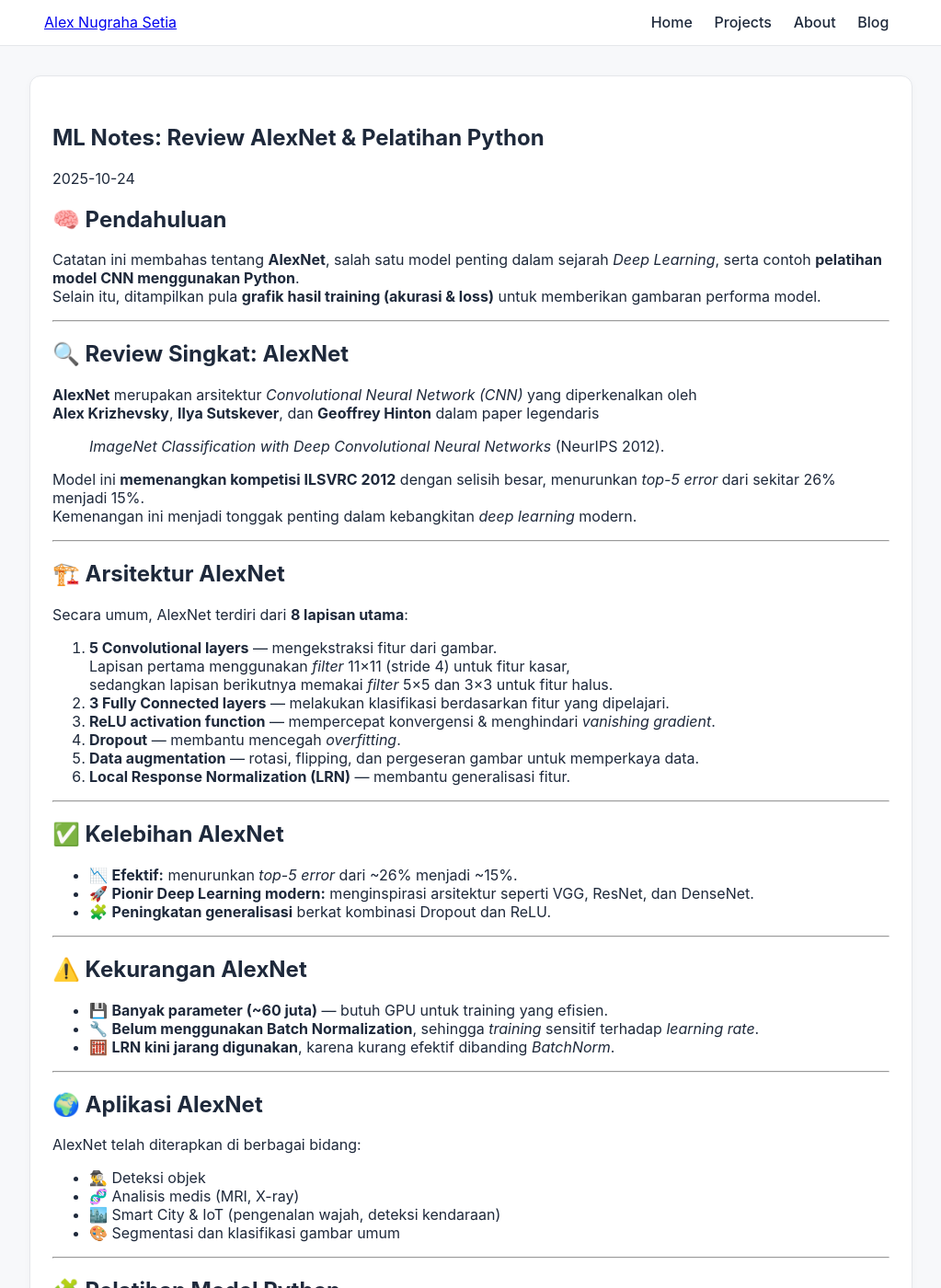
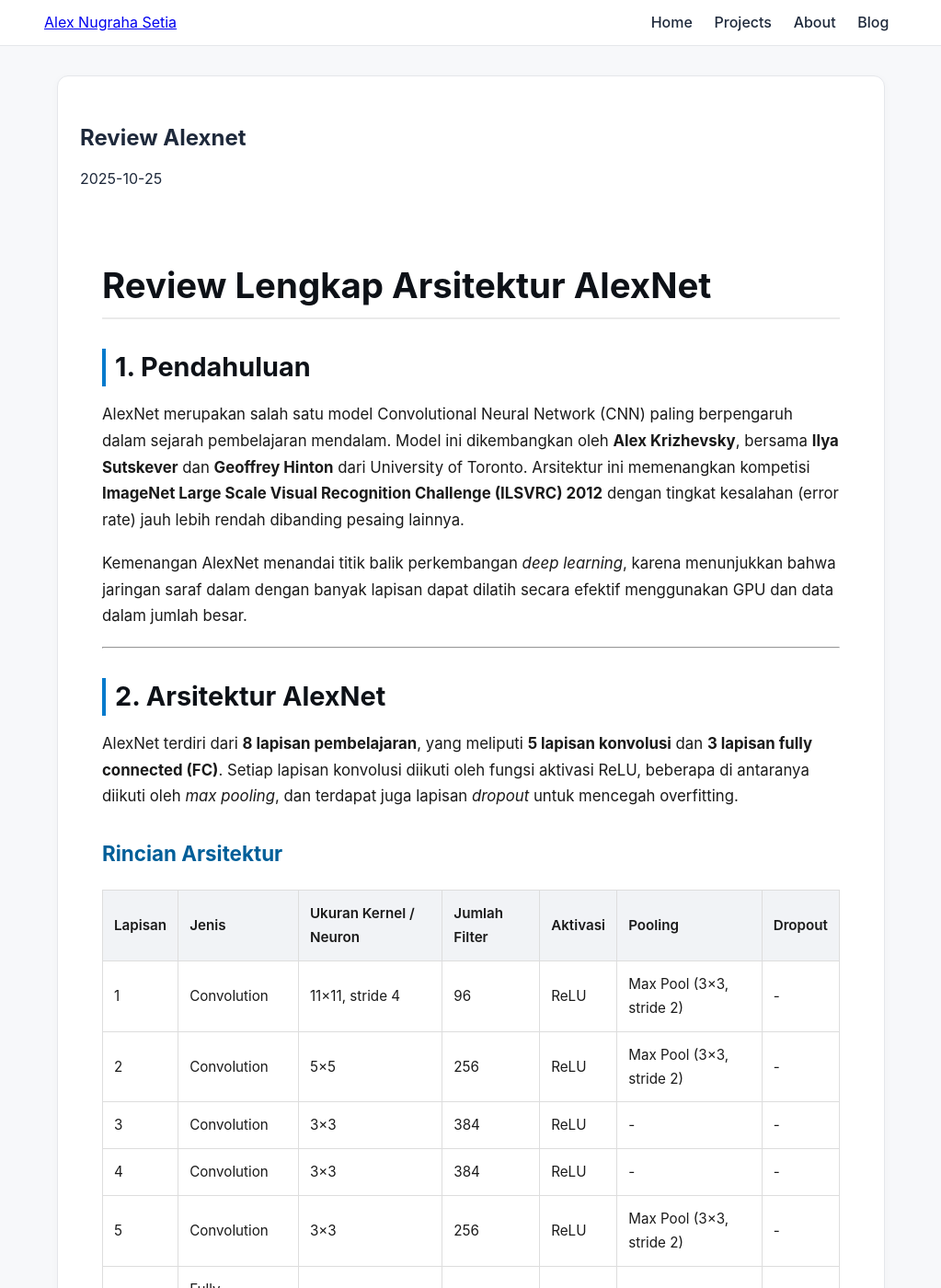
Before and after one commit to Jiku1/Alex-Nugraha, a Jekyll site: the page built from _posts/2025-10-25-review-alexnet.md, in a window 1280 px wide and 1400 px high. Shown: the whole window at 92% size, without its empty margins (128-1151 px from the left). Built offline with Jekyll 4.4.1, drawn with Linux system fonts in a browser that asks for light colours; our own code applies the rules of GitHub Pages for plain Markdown files; some of the changed text lies outside the part shown.

Commit message:
updt review

````diff
--- a/_layouts/post.html
+++ b/_layouts/post.html
@@ -1,11 +1,14 @@
 ---
 layout: default
 ---
+<link rel="stylesheet" href="{{ '/assets/css/blog-post.css' | relative_url }}">
+
 <article class="post">
   <h1>{{ page.title }}</h1>
   <p class="post-meta">{{ page.date | date: "%Y-%m-%d" }}</p>
-  <div class="post-content">{{ content }}</div>
-
+  <div class="post-content">
+  {{ content }}
+</div>
   <section class="comments">
     {% include giscus.html %}
   </section>
--- a/_posts/2025-10-25-review-alexnet.md
+++ b/_posts/2025-10-25-review-alexnet.md
@@ -1,111 +1,133 @@
----
-layout: post
-title: "ML Notes: Review AlexNet & Pelatihan Python"
-author: "Alex Nugraha"
-date: 2025-10-24 10:00:00 +0700
-description: "Review arsitektur AlexNet, pelatihan CNN dengan Python, serta hasil grafik accuracy & loss training."
-tags: ["Deep Learning", "CNN", "AlexNet", "Machine Learning"]
----
+# Review Lengkap Arsitektur AlexNet
 
+## 1. Pendahuluan
 
-## 🧠 Pendahuluan
+AlexNet merupakan salah satu model Convolutional Neural Network (CNN) paling berpengaruh dalam sejarah pembelajaran mendalam. Model ini dikembangkan oleh **Alex Krizhevsky**, bersama **Ilya Sutskever** dan **Geoffrey Hinton** dari University of Toronto. Arsitektur ini memenangkan kompetisi **ImageNet Large Scale Visual Recognition Challenge (ILSVRC) 2012** dengan tingkat kesalahan (error rate) jauh lebih rendah dibanding pesaing lainnya.
 
-Catatan ini membahas tentang **AlexNet**, salah satu model penting dalam sejarah *Deep Learning*, serta contoh **pelatihan model CNN menggunakan Python**.
-Selain itu, ditampilkan pula **grafik hasil training (akurasi & loss)** untuk memberikan gambaran performa model.
+Kemenangan AlexNet menandai titik balik perkembangan *deep learning*, karena menunjukkan bahwa jaringan saraf dalam dengan banyak lapisan dapat dilatih secara efektif menggunakan GPU dan data dalam jumlah besar.
 
 ---
 
-## 🔍 Review Singkat: AlexNet
+## 2. Arsitektur AlexNet
 
-**AlexNet** merupakan arsitektur *Convolutional Neural Network (CNN)* yang diperkenalkan oleh
-**Alex Krizhevsky**, **Ilya Sutskever**, dan **Geoffrey Hinton** dalam paper legendaris
-> *ImageNet Classification with Deep Convolutional Neural Networks* (NeurIPS 2012).
+AlexNet terdiri dari **8 lapisan pembelajaran**, yang meliputi **5 lapisan konvolusi** dan **3 lapisan fully connected (FC)**. Setiap lapisan konvolusi diikuti oleh fungsi aktivasi ReLU, beberapa di antaranya diikuti oleh *max pooling*, dan terdapat juga lapisan *dropout* untuk mencegah overfitting.
 
-Model ini **memenangkan kompetisi ILSVRC 2012** dengan selisih besar, menurunkan *top-5 error* dari sekitar 26% menjadi 15%.
-Kemenangan ini menjadi tonggak penting dalam kebangkitan *deep learning* modern.
+### Rincian Arsitektur
+
+| Lapisan | Jenis | Ukuran Kernel / Neuron | Jumlah Filter | Aktivasi | Pooling | Dropout |
+|----------|-------|------------------------|----------------|------------|----------|----------|
+| 1 | Convolution | 11×11, stride 4 | 96 | ReLU | Max Pool (3×3, stride 2) | - |
+| 2 | Convolution | 5×5 | 256 | ReLU | Max Pool (3×3, stride 2) | - |
+| 3 | Convolution | 3×3 | 384 | ReLU | - | - |
+| 4 | Convolution | 3×3 | 384 | ReLU | - | - |
+| 5 | Convolution | 3×3 | 256 | ReLU | Max Pool (3×3, stride 2) | - |
+| 6 | Fully Connected | 4096 neuron | - | ReLU | - | Ya |
+| 7 | Fully Connected | 4096 neuron | - | ReLU | - | Ya |
+| 8 | Fully Connected | 1000 neuron (kelas) | - | Softmax | - | - |
+
+Model ini awalnya dilatih pada **dua GPU** secara paralel untuk mengatasi keterbatasan memori GPU saat itu. Setiap GPU memproses sebagian dari neuron dan hasilnya digabungkan di lapisan tertentu.
 
 ---
 
-## 🏗️ Arsitektur AlexNet
+## 3. Inovasi Utama
 
-Secara umum, AlexNet terdiri dari **8 lapisan utama**:
+Beberapa inovasi penting dari AlexNet yang membuatnya unggul:
 
-1. **5 Convolutional layers** — mengekstraksi fitur dari gambar.
-   Lapisan pertama menggunakan *filter* 11×11 (stride 4) untuk fitur kasar,
-   sedangkan lapisan berikutnya memakai *filter* 5×5 dan 3×3 untuk fitur halus.
-2. **3 Fully Connected layers** — melakukan klasifikasi berdasarkan fitur yang dipelajari.
-3. **ReLU activation function** — mempercepat konvergensi & menghindari *vanishing gradient*.
-4. **Dropout** — membantu mencegah *overfitting*.
-5. **Data augmentation** — rotasi, flipping, dan pergeseran gambar untuk memperkaya data.
-6. **Local Response Normalization (LRN)** — membantu generalisasi fitur.
+1. **Penggunaan ReLU (Rectified Linear Unit)**
+   Fungsi aktivasi ReLU mempercepat proses konvergensi pelatihan dibandingkan sigmoid atau tanh.
+
+2. **Training pada GPU**
+   AlexNet adalah salah satu model pertama yang memanfaatkan *GPU computing* secara ekstensif, mempercepat proses pelatihan hingga 10× lebih cepat dibanding CPU.
+
+3. **Dropout**
+   Digunakan pada lapisan fully connected untuk mengurangi *overfitting*.
+
+4. **Data Augmentation**
+   Meningkatkan variasi data pelatihan melalui translasi, rotasi kecil, dan flipping horizontal.
+
+5. **Local Response Normalization (LRN)**
+   Membantu menormalisasi aktivasi antar neuron dan meningkatkan generalisasi.
 
 ---
 
-## ✅ Kelebihan AlexNet
+## 4. Hasil Eksperimen
 
-- 📉 **Efektif:** menurunkan *top-5 error* dari ~26% menjadi ~15%.
-- 🚀 **Pionir Deep Learning modern:** menginspirasi arsitektur seperti VGG, ResNet, dan DenseNet.
-- 🧩 **Peningkatan generalisasi** berkat kombinasi Dropout dan ReLU.
+Model ini diuji pada dataset **ImageNet LSVRC-2012** yang berisi lebih dari 1,2 juta gambar dengan 1000 kelas.
+
+| Metrik | Nilai |
+|--------|--------|
+| Top-1 Error | 37.5% |
+| Top-5 Error | 17.0% |
+
+Angka ini mengungguli model peringkat kedua dengan selisih lebih dari **10%**, yang merupakan pencapaian signifikan di bidang visi komputer.
 
 ---
 
-## ⚠️ Kekurangan AlexNet
+## 5. Visualisasi dan Analisis Hasil Training
 
-- 💾 **Banyak parameter (~60 juta)** — butuh GPU untuk training yang efisien.
-- 🔧 **Belum menggunakan Batch Normalization**, sehingga *training* sensitif terhadap *learning rate*.
-- 🧮 **LRN kini jarang digunakan**, karena kurang efektif dibanding *BatchNorm*.
+Selama pelatihan, AlexNet menunjukkan karakteristik sebagai berikut:
+
+- **Konvergensi cepat**: berkat ReLU, pelatihan berlangsung 6× lebih cepat dibanding fungsi aktivasi tradisional.
+- **Overfitting berhasil dikurangi**: berkat *dropout* dan *data augmentation*.
+- **Filter konvolusi awal** cenderung mendeteksi tepi dan warna, sedangkan lapisan lebih dalam menangkap bentuk kompleks.
+
+### Deskripsi Visualisasi
+
+Jika divisualisasikan, filter pada lapisan pertama akan tampak seperti pola tepi dan warna dasar, sementara lapisan lebih dalam memperlihatkan fitur seperti mata, roda, atau tekstur hewan.
+
+```python
+# Contoh visualisasi fitur (pseudo code)
+import matplotlib.pyplot as plt
+import torch
+
+model = torchvision.models.alexnet(pretrained=True)
+filters = model.features[0].weight.data.clone()
+
+fig, axes = plt.subplots(8, 12, figsize=(12, 8))
+for i, ax in enumerate(axes.flat):
+    if i < filters.shape[0]:
+        img = filters[i].permute(1, 2, 0).numpy()
+        ax.imshow((img - img.min()) / (img.max() - img.min()))
+        ax.axis("off")
+plt.show()
+```
 
 ---
 
-## 🌍 Aplikasi AlexNet
+## 6. Kelebihan dan Kekurangan
 
-AlexNet telah diterapkan di berbagai bidang:
+### Kelebihan
+- Memperkenalkan ReLU dan Dropout secara efektif.
+- Meningkatkan akurasi secara drastis di kompetisi ImageNet.
+- Dapat dilatih dengan efisien menggunakan GPU.
 
-- 🕵️‍♂️ Deteksi objek
-- 🧬 Analisis medis (MRI, X-ray)
-- 🏙️ Smart City & IoT (pengenalan wajah, deteksi kendaraan)
-- 🎨 Segmentasi dan klasifikasi gambar umum
+### Kekurangan
+- Arsitektur relatif besar (lebih dari 60 juta parameter).
+- Membutuhkan daya komputasi dan memori besar.
+- Struktur layer masih sederhana dibanding CNN modern seperti VGG, ResNet, atau EfficientNet.
 
 ---
 
-## 🧩 Pelatihan Model Python
+## 7. Dampak dan Pengaruh
 
-Eksperimen dilakukan menggunakan:
-- **Library:** TensorFlow / Keras, NumPy, Matplotlib
-- **Dataset:** CIFAR-10
-- **Metode:** `model.fit()` dengan *monitoring accuracy & loss*
+AlexNet membuka jalan bagi perkembangan CNN yang lebih dalam seperti **VGGNet**, **GoogLeNet (Inception)**, dan **ResNet**.
+Model ini juga menjadi titik awal penerapan *deep learning* di berbagai bidang seperti:
+- Pengenalan wajah
+- Deteksi objek
+- Analisis citra medis
+- Pengendaraan otonom
 
-Berikut contoh kode training sederhana:
+---
 
-```python
-# assets/code/train_alexnet.py
+## 8. Referensi
 
-import tensorflow as tf
-from tensorflow.keras import layers, models
-from tensorflow.keras.datasets import cifar10
-import matplotlib.pyplot as plt
+1. Krizhevsky, A., Sutskever, I., & Hinton, G. E. (2012). *ImageNet Classification with Deep Convolutional Neural Networks*. In NIPS.
+2. LeCun, Y., Bengio, Y., & Hinton, G. (2015). *Deep learning*. Nature, 521(7553), 436–444.
+3. AlexNet Paper (arXiv:1404.5997) – https://arxiv.org/abs/1404.5997
+4. ImageNet Challenge – http://www.image-net.org/challenges/LSVRC/
 
-# Load dataset
-(x_train, y_train), (x_test, y_test) = cifar10.load_data()
-x_train, x_test = x_train / 255.0, x_test / 255.0
+---
 
-# Model AlexNet sederhana
-model = models.Sequential([
-    layers.Conv2D(96, (11,11), strides=4, activation='relu', input_shape=(32,32,3)),
-    layers.MaxPooling2D((3,3), strides=2),
-    layers.Conv2D(256, (5,5), padding='same', activation='relu'),
-    layers.MaxPooling2D((3,3), strides=2),
-    layers.Conv2D(384, (3,3), padding='same', activation='relu'),
-    layers.Conv2D(384, (3,3), padding='same', activation='relu'),
-    layers.Conv2D(256, (3,3), padding='same', activation='relu'),
-    layers.Flatten(),
-    layers.Dense(4096, activation='relu'),
-    layers.Dropout(0.5),
-    layers.Dense(4096, activation='relu'),
-    layers.Dropout(0.5),
-    layers.Dense(10, activation='softmax')
-])
-
-# Kompilasi & training
-model.compile(optimizer='adam', loss='sparse_categorical_crossentropy', metrics=['accuracy'])
-history = model.fit(x_train, y_train, epochs=10, validation_data=(x_test, y_test))
+**Kesimpulan:**
+AlexNet merupakan tonggak penting dalam sejarah *deep learning* yang membuktikan efektivitas jaringan saraf konvolusional dalam tugas pengenalan gambar skala besar.
+Inovasi seperti penggunaan ReLU, dropout, GPU, dan data augmentation menjadikan AlexNet dasar bagi kemajuan arsitektur modern hingga saat ini.
--- /dev/null
+++ b/assets/css/blog-post.css
@@ -0,0 +1,146 @@
+/* ================================
+   ✨ Blog Post Academic Style ✨
+   Author: Alex Nugraha
+   ================================ */
+
+.post-content {
+  max-width: 850px;
+  margin: 0 auto;
+  padding: 2rem 1.5rem;
+  font-family: "Inter", "Roboto", "Segoe UI", sans-serif;
+  line-height: 1.7;
+  color: #1a1a1a;
+  background-color: #fff;
+}
+
+/* Judul utama */
+.post-content h1,
+.post-content h2,
+.post-content h3 {
+  font-weight: 700;
+  color: #0d1117;
+  margin-top: 2rem;
+  margin-bottom: 1rem;
+  line-height: 1.4;
+}
+
+.post-content h1 {
+  font-size: 2.4rem;
+  border-bottom: 2px solid #eaeaea;
+  padding-bottom: 0.5rem;
+}
+
+.post-content h2 {
+  font-size: 1.8rem;
+  border-left: 4px solid #007acc;
+  padding-left: 10px;
+}
+
+.post-content h3 {
+  font-size: 1.4rem;
+  color: #005f99;
+}
+
+/* Teks paragraf */
+.post-content p {
+  font-size: 1.05rem;
+  margin-bottom: 1.2rem;
+}
+
+/* Blockquote */
+.post-content blockquote {
+  border-left: 4px solid #007acc;
+  background: #f7f9fc;
+  padding: 0.8rem 1rem;
+  color: #444;
+  font-style: italic;
+  margin: 1.5rem 0;
+}
+
+/* Daftar */
+.post-content ul {
+  margin-left: 1.5rem;
+  list-style: disc;
+}
+
+.post-content li {
+  margin-bottom: 0.5rem;
+}
+
+/* Tabel */
+.post-content table {
+  width: 100%;
+  border-collapse: collapse;
+  margin: 1.5rem 0;
+  font-size: 0.95rem;
+}
+
+.post-content th,
+.post-content td {
+  border: 1px solid #ddd;
+  padding: 0.75rem;
+  text-align: left;
+}
+
+.post-content th {
+  background-color: #f1f3f6;
+  font-weight: 600;
+}
+
+/* Code block */
+.post-content pre {
+  background: #0d1117;
+  color: #eaeaea;
+  padding: 1rem;
+  border-radius: 8px;
+  overflow-x: auto;
+  font-size: 0.9rem;
+}
+
+.post-content code {
+  background: #f2f4f7;
+  padding: 2px 6px;
+  border-radius: 4px;
+  font-family: "Fira Code", monospace;
+  font-size: 0.9rem;
+}
+
+/* Gambar dan grafik */
+.post-content img {
+  display: block;
+  margin: 1.5rem auto;
+  max-width: 100%;
+  border-radius: 10px;
+  box-shadow: 0 3px 8px rgba(0, 0, 0, 0.1);
+}
+
+/* Header metadata (judul, tanggal, penulis) */
+.post-header {
+  text-align: center;
+  margin-bottom: 2rem;
+}
+
+.post-header h1 {
+  font-size: 2.2rem;
+  color: #0d1117;
+}
+
+.post-header .meta {
+  color: #666;
+  font-size: 0.95rem;
+}
+
+/* Responsif */
+@media (max-width: 768px) {
+  .post-content {
+    padding: 1.5rem 1rem;
+  }
+
+  .post-content h1 {
+    font-size: 1.9rem;
+  }
+
+  .post-content h2 {
+    font-size: 1.4rem;
+  }
+}
````
